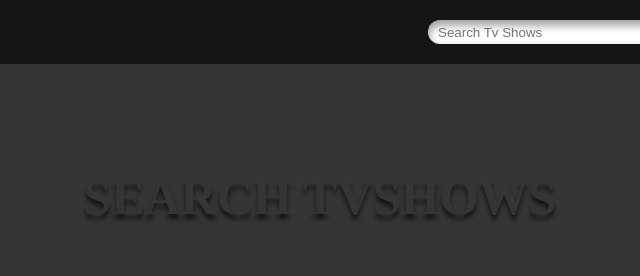
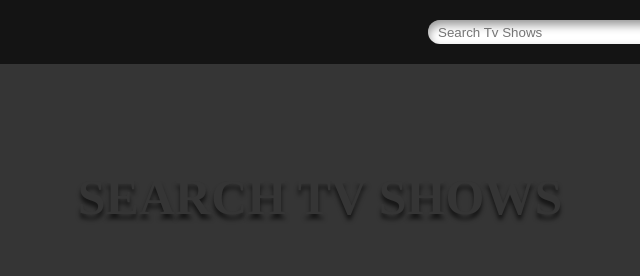
Before and after one commit to Sayantan-B-dev/Lv1_TvShows, a plain HTML site: page index.html in a window 1280 px wide. Shown: the top 276 px of the page, 320-960 px from the left. Drawn offline with nearby package versions, Linux system fonts and the light colour scheme; a web font is replaced by a local one.

Commit message:
Update index.html

```diff
--- a/index.html
+++ b/index.html
@@ -24,7 +24,7 @@
     <h4 id="searchResult"></h4>
     <div class="container" id="container">
 
-        <h2 id="backText">SEARCH TVSHOWS</h2>
+        <h2 id="backText">SEARCH TV SHOWS</h2>
         <!-- <div class="card">
             <img src="https://imgs.search.brave.com/AZkKYOifhfns8OmMQcTUfP9YTKWXy4N2vwDbbzYEV9U/rs:fit:860:0:0:0/g:ce/aHR0cHM6Ly91cGxv/YWQud2lraW1lZGlh/Lm9yZy93aWtpcGVk/aWEvY29tbW9ucy9i/L2I2L1BlbmNpbF9k/cmF3aW5nX29mX2Ff/Z2lybF9pbl9lY3N0/YXN5LmpwZw" alt="Card Image" class="card-image">
             <div class="card-content">
```
